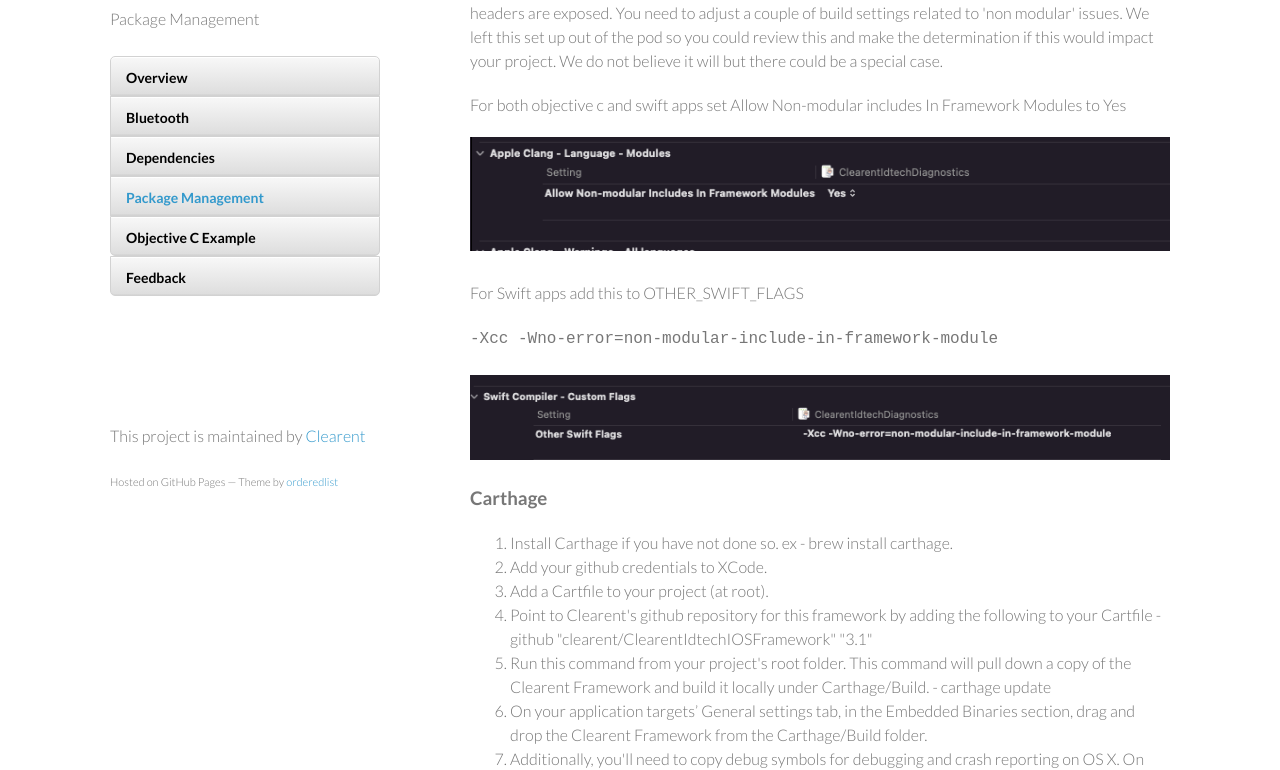
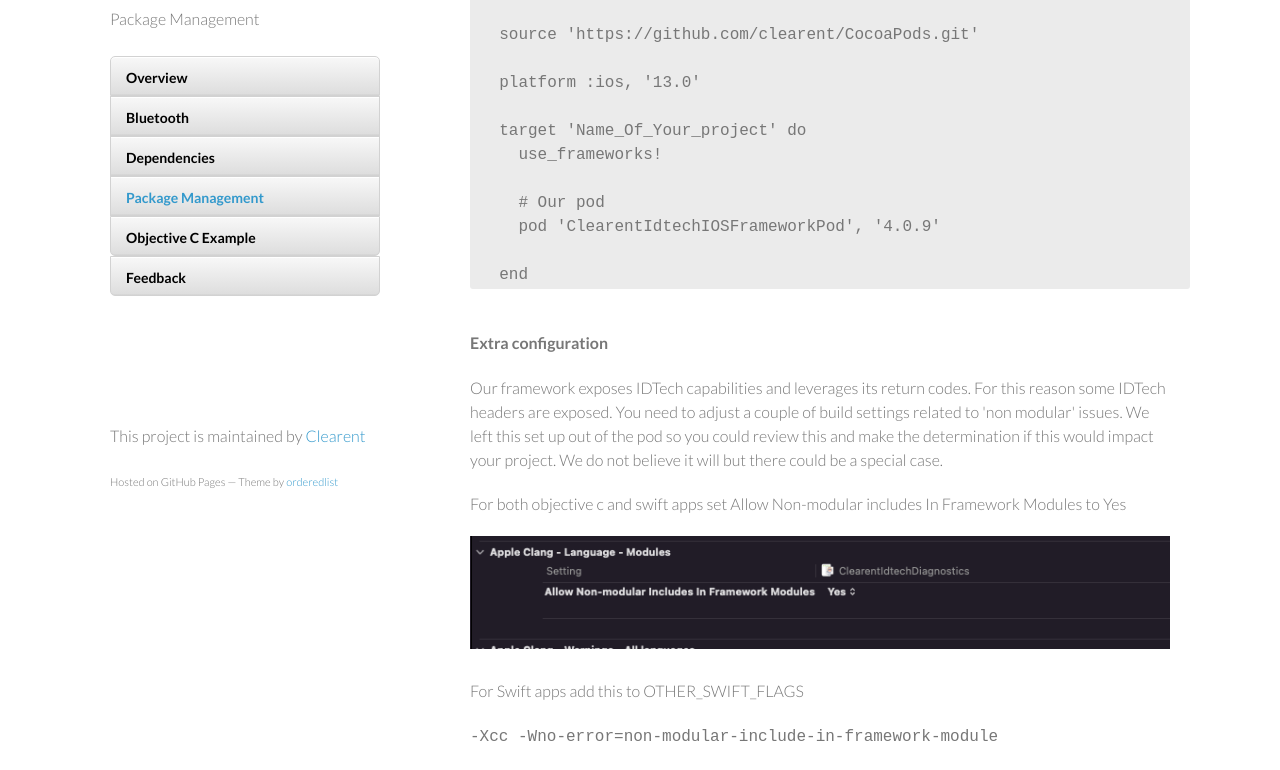
Before and after one commit to clearent/iosidtechframework.github.io, a plain HTML site: page dependencymanagement.html in a window 1280 px wide. Shown: the part 238-1008 px from the top of the page. Drawn offline with Linux system fonts and the light colour scheme.

Commit message:
add pod file example

```diff
--- a/dependencymanagement.html
+++ b/dependencymanagement.html
@@ -38,6 +38,20 @@
         Use our latest pod <a href="https://github.com/clearent/ClearentIdtechIOSFrameworkPod/releases/tag/4.0.9">4.0.9</a>
         </p>
 
+<h4>Podfile example</h4>
+<pre><code>
+  source 'https://github.com/clearent/CocoaPods.git'
+
+  platform :ios, '13.0'
+
+  target 'Name_Of_Your_project' do
+    use_frameworks!
+
+    # Our pod
+    pod 'ClearentIdtechIOSFrameworkPod', '4.0.9'
+
+  end
+</code></pre>
 
        <h4>Extra configuration</h4>
 
```
